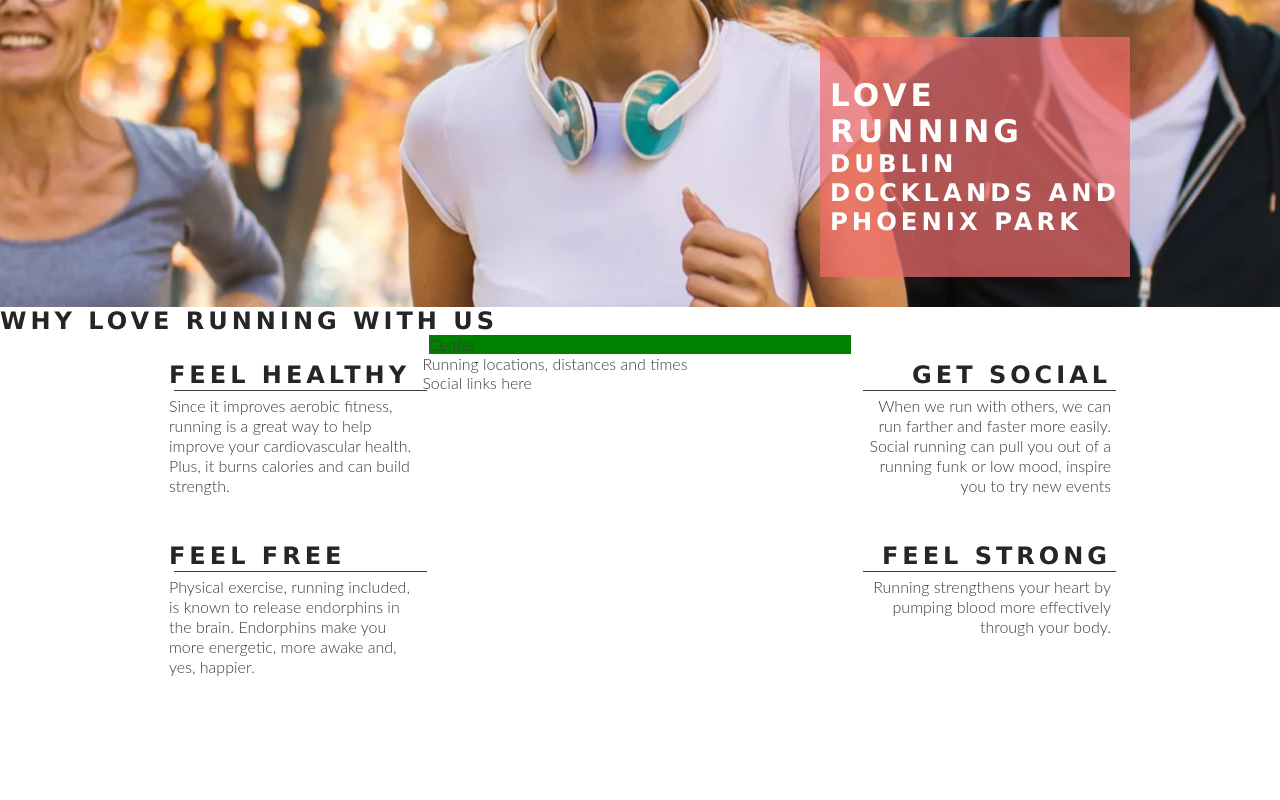
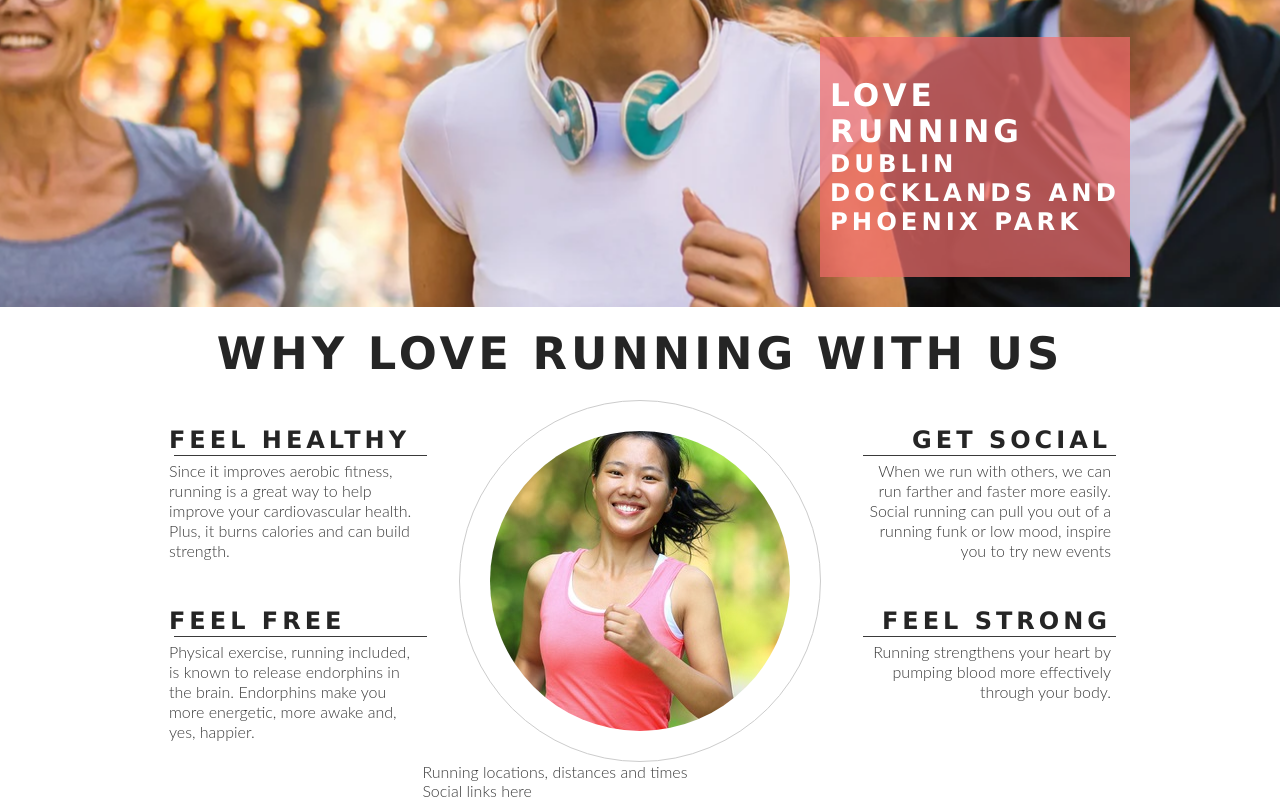
Before and after one commit to coder-swan/love-running, a plain HTML site: page index.html in a window 1280 px wide. Shown: the part 368-1168 px from the top of the page. Before the commit the page ends 1095 px from the top, so only its background shows below. Drawn offline with Linux system fonts and the light colour scheme.

Commit message:
add club ethos central image and style border

```diff
--- a/assets/CSS/style.css
+++ b/assets/CSS/style.css
@@ -141,7 +141,6 @@ animation-fill-mode:forward
 #center-about {
     width: 33%;
     margin: 0 auto;
-    background-color: green;
 }
 
 hr {
@@ -165,3 +164,26 @@ hr {
     clear: both;
     margin-bottom: 50px;
 }
+
+#welcome {
+    text-align: center;
+    margin: 20px;
+    font-size: 280%;
+}
+
+#circle-container {
+    width:300px;
+    height: 300px;
+    padding: 30px;
+    border-style: solid;
+    border-color: #ccc;
+    border-width: 1px;
+    border-radius:  50%;
+    margin: 0 auto;
+}
+
+#circle-cover-bg {
+    background: url('../images/runner\ image.jpg') no-repeat center center;
+    height: 100%;
+    border-radius: 50%;
+}
--- a/index.html
+++ b/index.html
@@ -36,7 +36,7 @@
         </div>
     </section>
     <section id="'club-ethos">
-        <h1>Why Love Running With Us</h1>
+        <h2 id="welcome">Why Love Running With Us</h2>
         <div id="left-about">
         <div class="left-about-heading">
             <h2>Feel Healthy</h2>
@@ -72,7 +72,14 @@
             </div>
             </div>
 
-        <div id="center-about">Center</div>
+        <div id="center-about">
+            <div id="circle-container">
+                <div id="circle-cover-bg">
+
+                </div>
+
+            </div>
+        </div>
     </section>
     <section>
     Running locations, distances and times
```
Also changed, not shown: assets/images/runner image.jpg (added).
